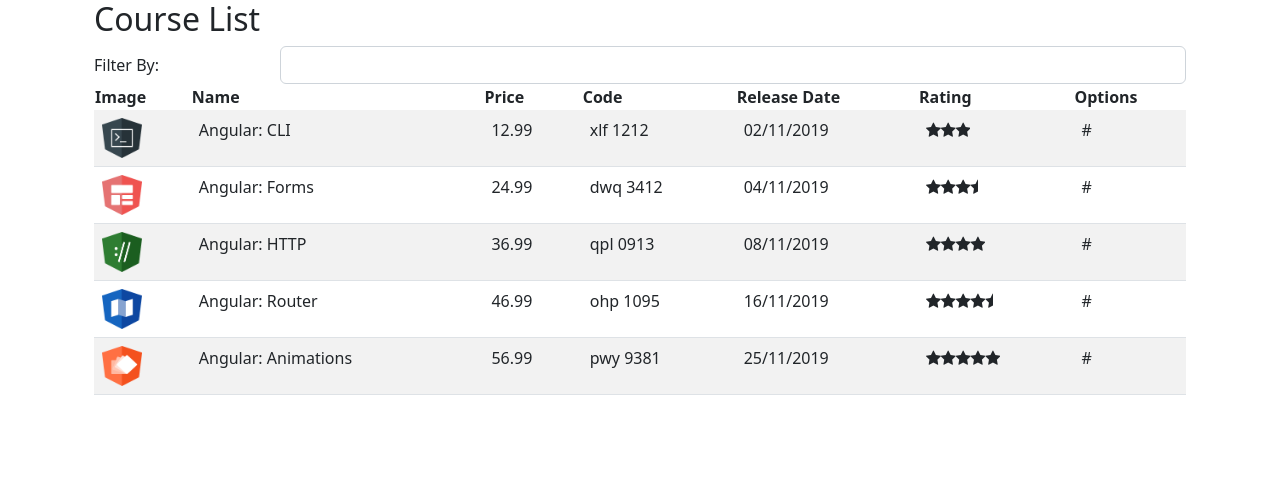
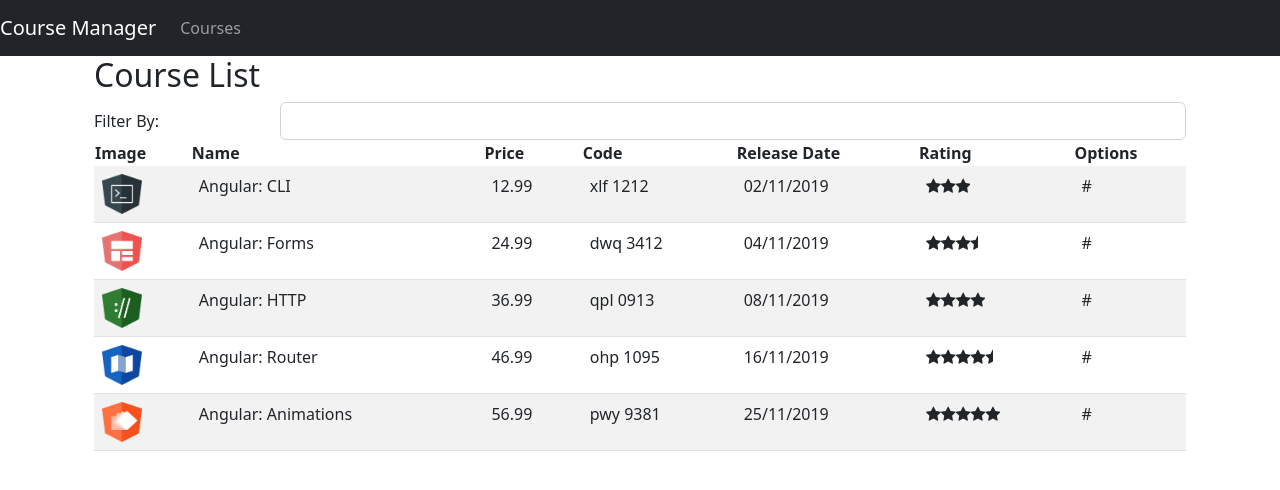
Before and after one commit to wallysonR/course-manager, an Angular app: page / in a window 1280 px wide. Shown: the top 490 px of the page. Built offline with nearby package versions, Linux system fonts and the light colour scheme.

Commit message:
feature/createNavBar

```diff
--- a/src/app/app.component.html
+++ b/src/app/app.component.html
@@ -1,3 +1,4 @@
+<app-nav-bar></app-nav-bar>
 <div class="container">
   <app-course-list></app-course-list>
 </div>
--- a/src/app/courses/course-list/course-list.component.ts
+++ b/src/app/courses/course-list/course-list.component.ts
@@ -1,6 +1,6 @@
 import { Component, OnInit } from '@angular/core';
-import { CourseModel } from '../models/course.model';
 import { CourseListService } from './course-list.service';
+import { CourseModel } from './models/course.model';
 
 @Component({
   selector: 'app-course-list',
--- a/src/app/courses/course-list/course-list.module.ts
+++ b/src/app/courses/course-list/course-list.module.ts
@@ -13,7 +13,7 @@ import { ReplacePipe } from 'src/app/pipe/replace.pipe';
   imports: [
     CommonModule,
     StarModule,
-    FormsModule
+    FormsModule,
   ],
   exports:[CourseListComponent]
 })
--- a/src/app/courses/course-list/course-list.service.ts
+++ b/src/app/courses/course-list/course-list.service.ts
@@ -1,5 +1,6 @@
 import { Injectable } from '@angular/core';
-import { CourseModel } from '../models/course.model';
+import { CourseModel } from './models/course.model';
+
 
 @Injectable({
   providedIn: 'root'
--- /dev/null
+++ b/src/app/nav-bar/nav-bar.component.html
@@ -0,0 +1,16 @@
+<nav class="navbar navbar-expand-lg navbar-dark bg-dark">
+    <a href="#" class="navbar-brand">Course Manager</a>
+
+    <button class="navbar-toggler" type="button" data-toggle="collapse" data-target="#navbarSupportedContent"
+        aria-controls="navbarSupportedContent" aria-expanded="false" aria-label="Toggle navigation">
+        <span class="navbar-toggler-icon"></span>
+    </button>
+
+    <div class="collapse navbar-collapse" id="navbarSupportedContent">
+        <ul class="navbar-nav mr-auto">
+            <li class="nav-item">
+                <a href="#" routerLinkActive="active" class="nav-link">Courses</a>
+            </li>
+        </ul>
+    </div>
+</nav>
--- /dev/null
+++ b/src/app/nav-bar/nav-bar.component.ts
@@ -0,0 +1,15 @@
+import { Component, OnInit } from '@angular/core';
+
+@Component({
+  selector: 'app-nav-bar',
+  templateUrl: './nav-bar.component.html',
+  styleUrls: ['./nav-bar.component.css']
+})
+export class NavBarComponent implements OnInit {
+
+  constructor() { }
+
+  ngOnInit(): void {
+  }
+
+}
```
Also changed, not shown: src/app/app.module.ts (+10 -2 lines), src/app/nav-bar/nav-bar.module.ts (added, +14 -0 lines), src/app/courses/course-list/models/course.model.ts (renamed from src/app/courses/models/course.model.ts), src/app/nav-bar/nav-bar.component.css (added), 1 other file (tests, documents, lock files or other folders).
